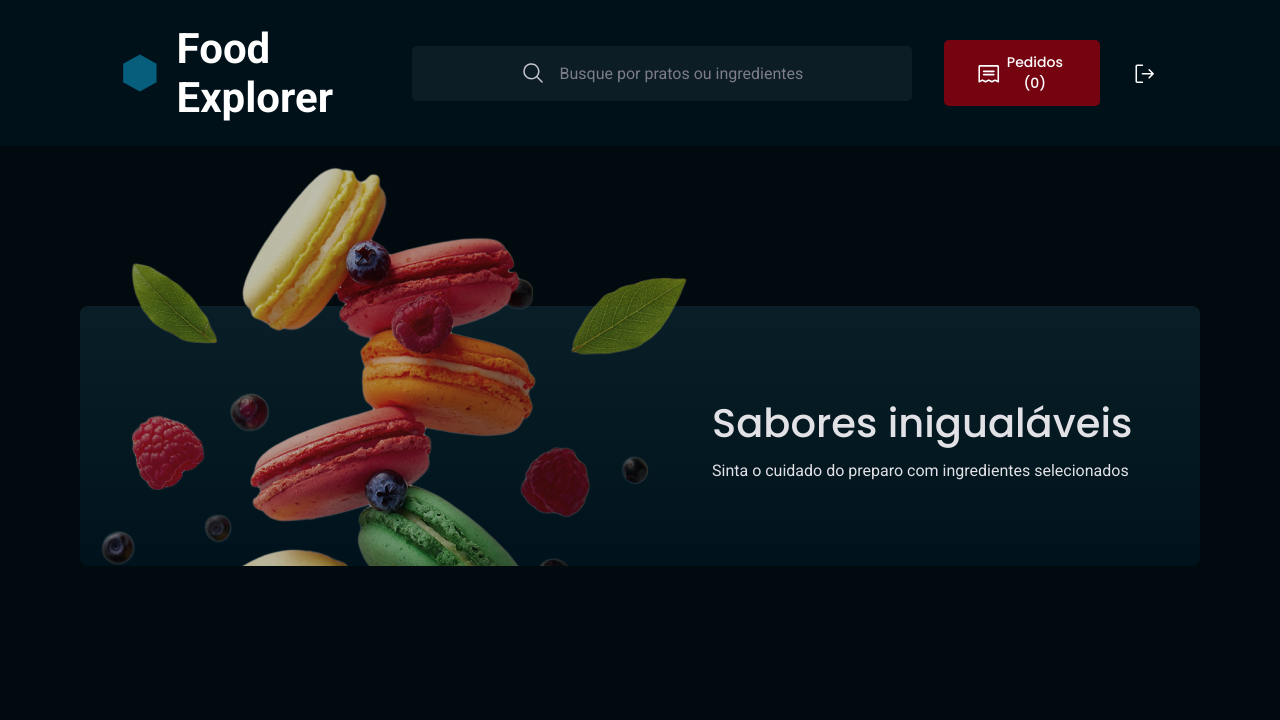
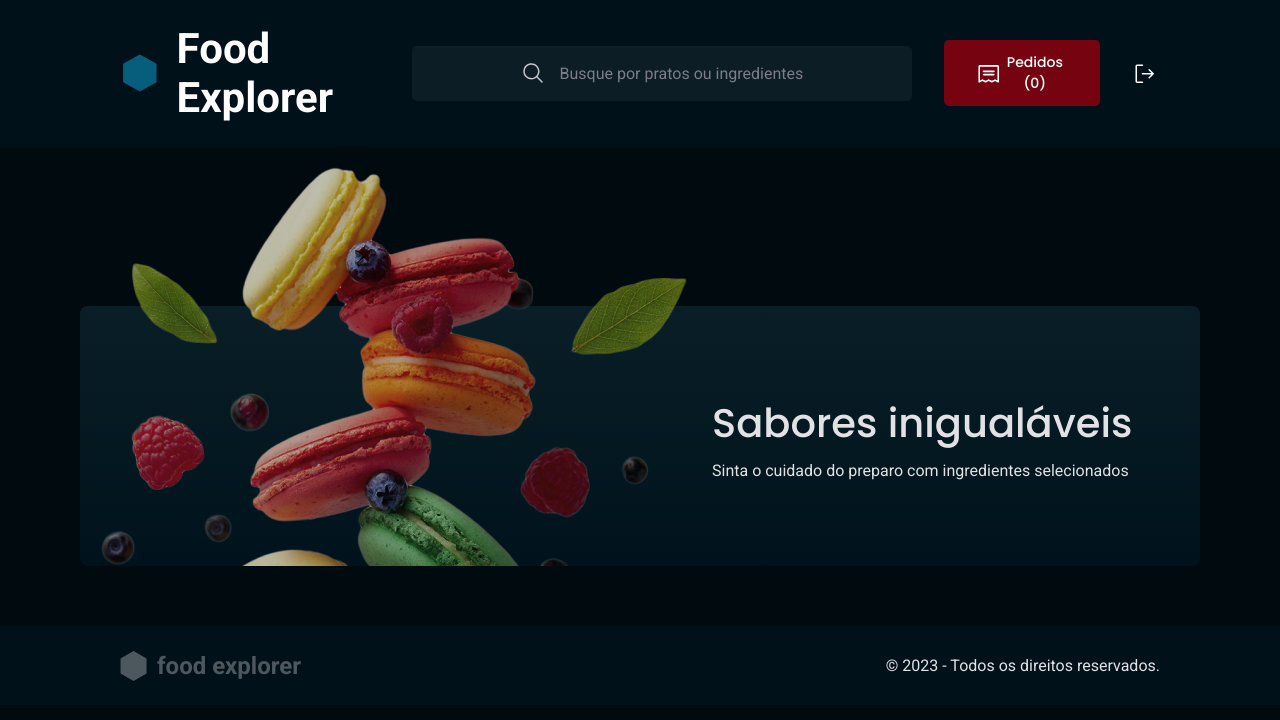
Before and after one commit to gregolly/food-explorer-frontend-challenge, a React (Vite) app: page / in a window 1280 px wide. Shown: the top 720 px of the page. Built offline with nearby package versions, Linux system fonts and the light colour scheme.

Commit message:
feat: add content to Footer component

```diff
--- /dev/null
+++ b/src/components/Footer/components/Polygon/index.jsx
@@ -0,0 +1,7 @@
+export const Polygon = () => {
+    return (
+        <svg xmlns="http://www.w3.org/2000/svg" width="27" height="31" viewBox="0 0 27 31" fill="none">
+            <path d="M13.5391 0.909359L26.5294 8.40936V23.4094L13.5391 30.9094L0.548681 23.4094V8.40936L13.5391 0.909359Z" fill="#4D585E"/>
+        </svg>
+    )
+}
--- a/src/components/Footer/index.jsx
+++ b/src/components/Footer/index.jsx
@@ -1,9 +1,15 @@
+
+import { Polygon } from "./components/Polygon"
 import { Container } from "./styles"
 
 export const Footer = () => {
     return (
         <Container>
-
+            <div>
+                <Polygon />
+                <h3>food explorer</h3>
+            </div>
+            <p>© 2023 - Todos os direitos reservados.</p>
         </Container>
     )
 }
--- a/src/components/Footer/styles.js
+++ b/src/components/Footer/styles.js
@@ -1,3 +1,21 @@
 import styled from 'styled-components'
 
-export const Container = styled.footer``
+export const Container = styled.footer`
+    display: flex;
+    align-items: center;
+    justify-content: space-between;
+    background-color: ${({ theme }) => theme.DARK[600]};
+    padding: 24px 120px;
+
+    > div {
+        display: flex;
+        align-items: center;
+        gap: 10px;
+
+        h3 {
+            font-size: 24px;
+            font-weight: 700;
+            color: ${({ theme }) => theme.LIGHT[700]};
+        }
+    }
+`
```
